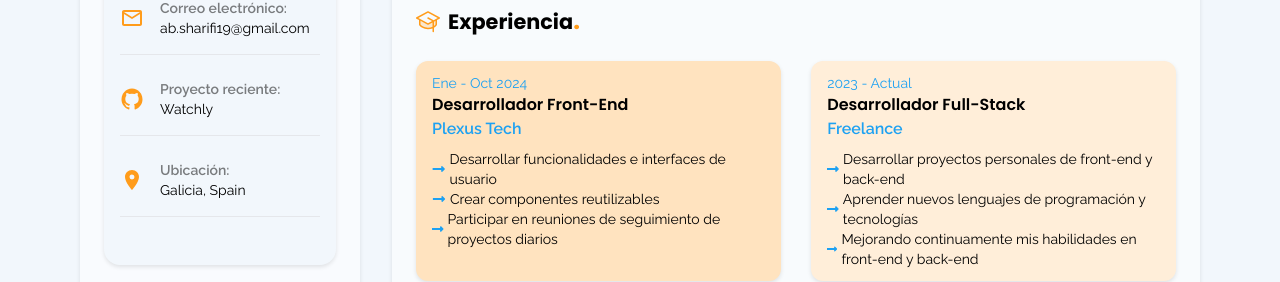
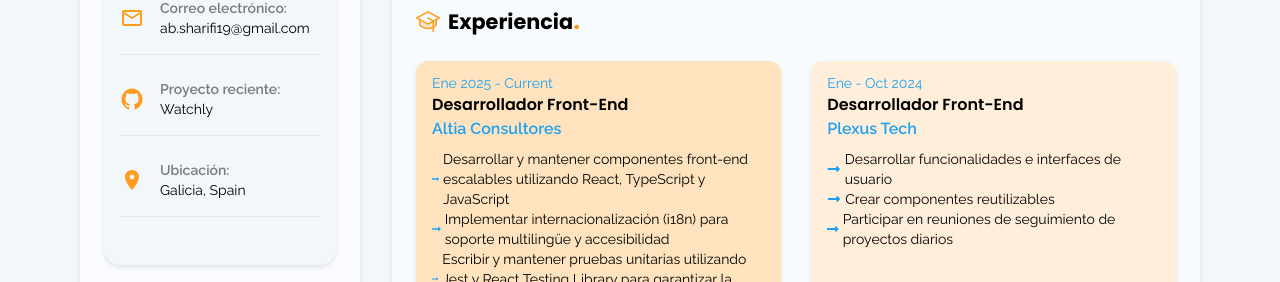
Before and after one commit to ab-sharifi21/personal-portfolio, a Next.js app: page / in a window 1280 px wide. Shown: the part 518-800 px from the top of the page. Built offline with nearby package versions, Linux system fonts and the light colour scheme; no server answers.

Commit message:
Add recent work experience info and its translations

```diff
--- a/messages/en.json
+++ b/messages/en.json
@@ -29,6 +29,16 @@
   },
   "experiences": {
     "title": "Experience",
+    "altia": {
+      "company": "Altia Consulting",
+      "year": "Ene 2025 - Current",
+      "title": "Desarrollador Front-End",
+      "description": "",
+      "function_1": "Develop and maintain scalable front-end components using React, TypeScript, and JavaScript",
+      "function_2": "Implement internationalization (i18n) for multilingual support and accessibility",
+      "function_3": "Write and maintain unit tests using Jest and React Testing Library to ensure code reliability",
+      "function_4": "Develop responsive interfaces with HTML, CSS, and SASS"
+    },
     "plexus": {
       "company": "Plexus Tech",
       "year": "Jan - Oct 2024",
--- a/messages/es.json
+++ b/messages/es.json
@@ -29,6 +29,16 @@
   },
   "experiences": {
     "title": "Experiencia",
+    "altia": {
+      "company": "Altia Consulting",
+      "year": "Ene 2025 - Current",
+      "title": "Desarrollador Front-End",
+      "description": "",
+      "function_1": "Desarrollar y mantener componentes front-end escalables utilizando React, TypeScript y JavaScript",
+      "function_2": "Implementar internacionalización (i18n) para soporte multilingüe y accesibilidad",
+      "function_3": "Escribir y mantener pruebas unitarias utilizando Jest y React Testing Library para garantizar la fiabilidad del código",
+      "function_4": "Desarrollar interfaces responsivas con HTML, CSS y SASS"
+    },
     "plexus": {
       "company": "Plexus Tech",
       "year": "Ene - Oct 2024",
--- a/src/data.ts
+++ b/src/data.ts
@@ -89,6 +89,34 @@ export const educations = [
 
 export const experiences = [
   {
+    id: 5,
+    year: 'altia.year',
+    post: 'altia.title',
+    company: {
+      name: 'Altia Consultores',
+      url: 'https://www.altia.es/es/altia',
+    },
+    bgColor: 'secondary-bg-color',
+    tasks: [
+      {
+        id: 1,
+        description: 'altia.function_1',
+      },
+      {
+        id: 2,
+        description: 'altia.function_2',
+      },
+      {
+        id: 3,
+        description: 'altia.function_3',
+      },
+      {
+        id: 4,
+        description: 'altia.function_4',
+      },
+    ],
+  },
+  {
     id: 1,
     year: 'plexus.year',
     post: 'plexus.title',
@@ -96,7 +124,7 @@ export const experiences = [
       name: 'Plexus Tech',
       url: 'https://www.plexus.es/',
     },
-    bgColor: 'secondary-bg-color',
+    bgColor: 'bg-color3',
     tasks: [
       {
         id: 1,
@@ -144,7 +172,7 @@ export const experiences = [
       name: 'IGFAE',
       url: 'https://igfae.usc.es/igfae/es/la-experiencia-de-abdullah-en-el-igfae-tres-semanas-de-trabajo-para-mejorar-la-organizacion-interna-del-centro/',
     },
-    bgColor: 'bg-color3',
+    bgColor: 'secondary-bg-color',
     tasks: [
       {
         id: 1,
```
